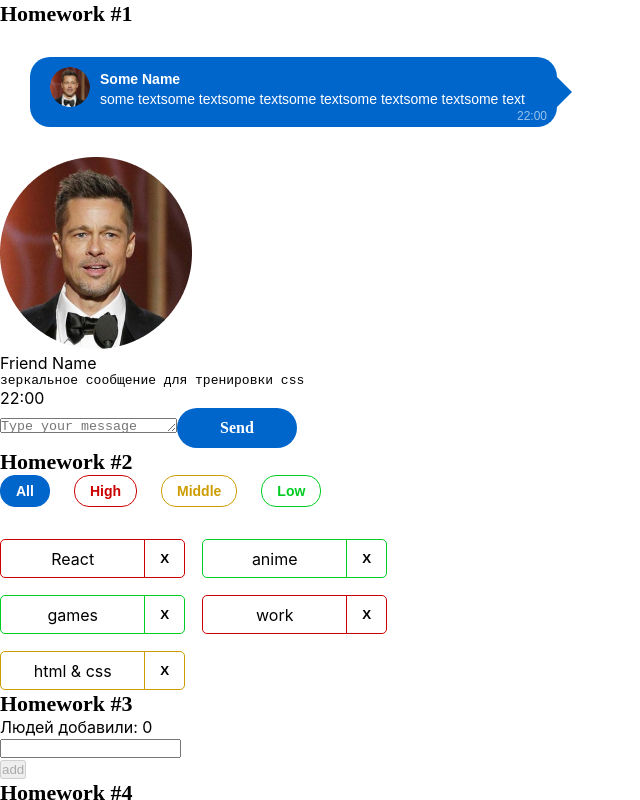
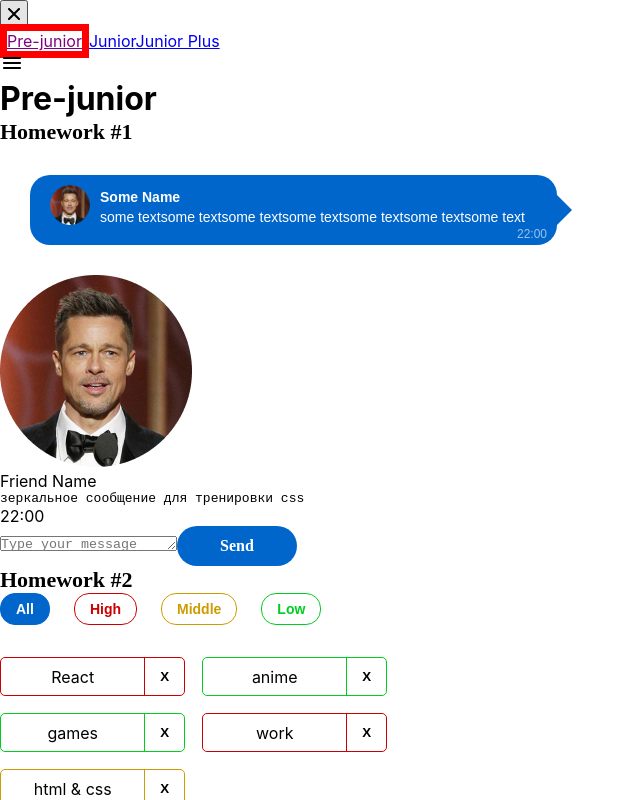
Before and after one commit to KirillPurposeful/homework2, a React (Create React App) app: page /#/pre-junior in a window 1280 px wide. Shown: the top 800 px of the page, without its empty margins (0-640 px from the left). Built offline with nearby package versions, Linux system fonts and the light colour scheme.

Commit message:
add homework 5 without styles

```diff
--- a/src/s1-main/App.tsx
+++ b/src/s1-main/App.tsx
@@ -4,18 +4,18 @@ import HW1 from '../s2-homeworks/hw01/HW1'
 import HW2 from "../s2-homeworks/hw02/HW2";
 import HW3 from "../s2-homeworks/hw03/HW3";
 import HW4 from "../s2-homeworks/hw04/HW4";
+import HW5 from "../s2-homeworks/hw05/HW5";
 
 function App() {
     return (
         <div className={s.App}>
-            <HW1/>
+            {/*<HW1/>*/}
             {/*раскомментировать по ходу выполнения*/}
-            <HW2/>
-            <HW3/>
-            <HW4/>
-
+            {/*<HW2/>*/}
+            {/*<HW3/>*/}
+            {/*<HW4/>*/}
             {/*при выполнении дз 5 и более - закомментировать здесь дз 1-4, так как они есть внутри дз 5*/}
-            {/*<HW5/>*/}
+            <HW5/>
         </div>
     )
 }
--- a/src/s2-homeworks/hw05/Pages.tsx
+++ b/src/s2-homeworks/hw05/Pages.tsx
@@ -4,6 +4,7 @@ import Error404 from './pages/Error404'
 import PreJunior from './pages/PreJunior'
 import Junior from './pages/Junior'
 import JuniorPlus from './pages/JuniorPlus'
+
 
 export const PATH = {
     PRE_JUNIOR: '/pre-junior',
@@ -18,15 +19,14 @@ function Pages() {
             <Routes>
                 {/*роутинг будут писать студенты*/}
                 {/*в начале мы попадаем на страницу '/' и переходим сразу на страницу /pre-junior*/}
-                {/*<Route ...*/}
-
+                <Route path="/" element={<Navigate replace to ={PATH.PRE_JUNIOR}/>}/>
                 {/*роуты для /pre-junior, /junior, /junior-plus*/}
-                {/*<Route ...*/}
-                {/*<Route ...*/}
-                {/*<Route ...*/}
+                <Route path={PATH.PRE_JUNIOR} element={<PreJunior/>}/>
+                <Route path={PATH.JUNIOR} element={<Junior/>}/>
+                <Route path={PATH.JUNIOR_PLUS} element={<JuniorPlus/>}/>
 
                 {/*роут для несуществующей страницы должен отрисовать <Error404 />*/}
-                {/*<Route ...*/}
+                <Route path="*" element={<Error404/>}/>
             </Routes>
         </div>
     )
--- a/src/s2-homeworks/hw05/sidebar/Sidebar.module.css
+++ b/src/s2-homeworks/hw05/sidebar/Sidebar.module.css
@@ -17,6 +17,8 @@
 }
 
 .nav a.active {
+    color: purple;
+    border: 7px solid red;
 }
 .close {
 }
--- a/src/s2-homeworks/hw05/sidebar/Sidebar.tsx
+++ b/src/s2-homeworks/hw05/sidebar/Sidebar.tsx
@@ -12,6 +12,7 @@ type PropsType = {
 export const Sidebar: FC<PropsType> = ({open, handleClose}) => {
     const sidebarClass = s.sidebar
         + (open ? ' ' + s.open : '')
+    const getNavLinkClass = (isActive:boolean) => isActive ? " " + s.active : "";
     return (
         <>
             {/*затемнение справа от открытого меню*/}
@@ -31,7 +32,7 @@ export const Sidebar: FC<PropsType> = ({open, handleClose}) => {
                         id={'hw5-pre-junior-link'}
                         to={PATH.PRE_JUNIOR}
                         onClick={handleClose}
-                        // className={...} // делает студент
+                        className={({ isActive }) => getNavLinkClass(isActive)}// делает студент
                     >
                         Pre-junior
                     </NavLink>
@@ -39,7 +40,7 @@ export const Sidebar: FC<PropsType> = ({open, handleClose}) => {
                         id={'hw5-junior-link'}
                         to={PATH.JUNIOR}
                         onClick={handleClose}
-                        // className={...} // делает студент
+                        className={({ isActive }) => getNavLinkClass(isActive)} // делает студент
                     >
                         Junior
                     </NavLink>
@@ -47,10 +48,11 @@ export const Sidebar: FC<PropsType> = ({open, handleClose}) => {
                         id={'hw5-junior-plus-link'}
                         to={PATH.JUNIOR_PLUS}
                         onClick={handleClose}
-                        // className={...} // делает студент
+                        className={({ isActive }) => getNavLinkClass(isActive)}// делает студент
                     >
                         Junior Plus
                     </NavLink>
+
                 </nav>
             </aside>
         </>
```
